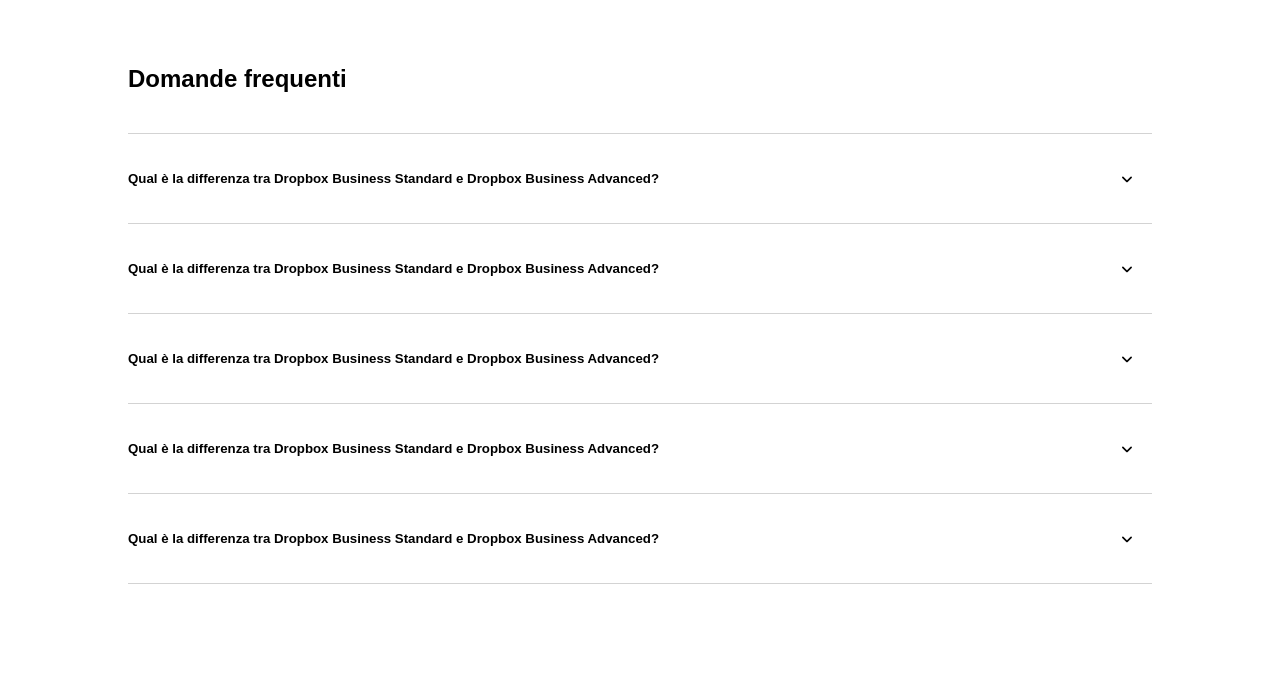
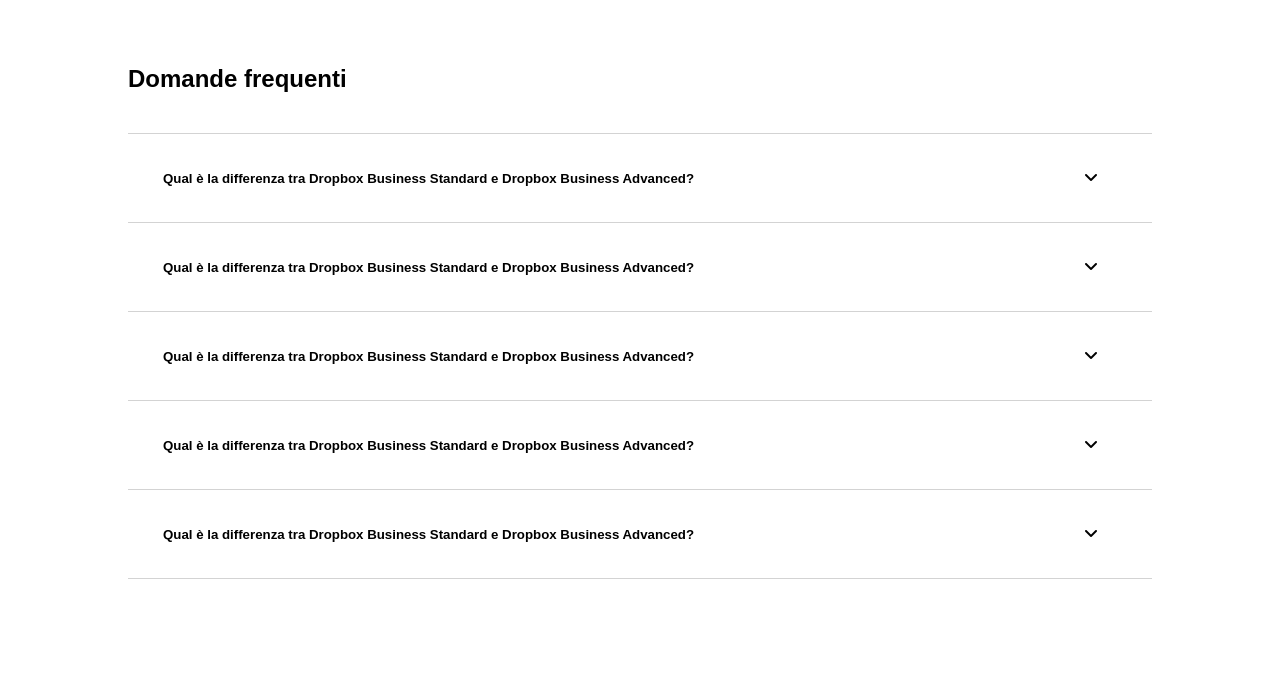
Before and after one commit to stefanocravotta/htmlcss-dropbox, a plain HTML site: page index.html in a window 1280 px wide. Shown: the part 5180-5856 px from the top of the page. Drawn offline with Linux system fonts and the light colour scheme.

Commit message:
faq-fine

```diff
--- a/assets/css/style.css
+++ b/assets/css/style.css
@@ -260,6 +260,10 @@ border-bottom: 2px solid black;
 /* LOGO */
 
 
+.box-logo{
+  height: 50vh;
+}
+
 .logo-img{
   position: relative;
   height: 50%;
@@ -323,7 +327,7 @@ border-bottom: 2px solid black;
 
 .faq .question{
   border-bottom: 1px solid lightgrey;
-
+  padding: 35px;
 }
 
 .faq h3{
@@ -332,13 +336,13 @@ border-bottom: 2px solid black;
 }
 
 .faq h5{
-  line-height: 90px;
-
+  display: inline-block;
+  max-width: 70%;
 }
 
 
 .faq .angle{
-  line-height: 90px;
+  /* line-height: 90px; */
   margin-right: 20px;
 }
 
@@ -352,6 +356,17 @@ border-bottom: 2px solid black;
 .question:hover .fa-angle-up{
   display: inline-block;
 }
+
+.scomparsa{
+  display: none;
+  color: rgba(182, 182, 182, 0.9);
+  padding-top: 35px;
+}
+
+.question:hover .scomparsa{
+display: block;
+}
+
 
 /* /FAQ */
 
--- a/assets/css/utils.css
+++ b/assets/css/utils.css
@@ -133,6 +133,16 @@ max-width: 1300px;
 }
 
 
+.w30vw{
+  width: 30vw;
+}
+.w40vw{
+  width: 39vw;
+}
+
+.w25vw{
+  width: 15vw;
+}
 
 /* GENERAL */
 
--- a/index.html
+++ b/index.html
@@ -300,7 +300,7 @@
 
     <section>
 
-      <div class="box-logo h400 clearfix">
+      <div class="box-logo clearfix">
         <!-- FARE ANCORA HOVER SULLE IMG -->
 
         <!-- LEFT -->
@@ -406,39 +406,39 @@
 
         <h3>Domande frequenti</h3>
 
-        <div class="question h90 clearfix">
-          <h5>Qual è la differenza tra Dropbox Business Standard e Dropbox Business Advanced?
+        <div class="question clearfix">
+          <h5>Qual è la differenza tra Dropbox Business Standard e Dropbox Business Advanced? <span class="scomparsa">Qual è la differenza tra Dropbox Business Standard e Dropbox Business Advanced?Qual è la differenza tra Dropbox Business Standard e Dropbox Business Advanced?Qual è la differenza tra Dropbox Business Standard e Dropbox Business Advanced?</span>
+          </h5>
           <i class="angle fa-solid fa-angle-down float-right"></i>
           <i class="angle fa-solid fa-angle-up float-right"></i>
-           </h5>
         </div>
 
-        <div class="question h90 clearfix">
-          <h5>Qual è la differenza tra Dropbox Business Standard e Dropbox Business Advanced?
+        <div class="question clearfix">
+          <h5>Qual è la differenza tra Dropbox Business Standard e Dropbox Business Advanced? <span class="scomparsa">Qual è la differenza tra Dropbox Business Standard e Dropbox Business Advanced?Qual è la differenza tra Dropbox Business Standard e Dropbox Business Advanced?Qual è la differenza tra Dropbox Business Standard e Dropbox Business Advanced?</span>
+          </h5>
           <i class="angle fa-solid fa-angle-down float-right"></i>
           <i class="angle fa-solid fa-angle-up float-right"></i>
-          </h5>
         </div>
 
-        <div class="question h90 clearfix">
-          <h5>Qual è la differenza tra Dropbox Business Standard e Dropbox Business Advanced?
+        <div class="question clearfix">
+          <h5>Qual è la differenza tra Dropbox Business Standard e Dropbox Business Advanced? <span class="scomparsa">Qual è la differenza tra Dropbox Business Standard e Dropbox Business Advanced?Qual è la differenza tra Dropbox Business Standard e Dropbox Business Advanced?Qual è la differenza tra Dropbox Business Standard e Dropbox Business Advanced?</span>
+          </h5>
           <i class="angle fa-solid fa-angle-down float-right"></i>
           <i class="angle fa-solid fa-angle-up float-right"></i>
-          </h5>
         </div>
 
-        <div class="question h90 clearfix">
-          <h5>Qual è la differenza tra Dropbox Business Standard e Dropbox Business Advanced?
+        <div class="question clearfix">
+          <h5>Qual è la differenza tra Dropbox Business Standard e Dropbox Business Advanced? <span class="scomparsa">Qual è la differenza tra Dropbox Business Standard e Dropbox Business Advanced?Qual è la differenza tra Dropbox Business Standard e Dropbox Business Advanced?Qual è la differenza tra Dropbox Business Standard e Dropbox Business Advanced?</span>
+          </h5>
           <i class="angle fa-solid fa-angle-down float-right"></i>
           <i class="angle fa-solid fa-angle-up float-right"></i>
-          </h5>
         </div>
 
-        <div class="question h90 clearfix">
-          <h5>Qual è la differenza tra Dropbox Business Standard e Dropbox Business Advanced?
+        <div class="question clearfix">
+          <h5>Qual è la differenza tra Dropbox Business Standard e Dropbox Business Advanced? <span class="scomparsa">Qual è la differenza tra Dropbox Business Standard e Dropbox Business Advanced?Qual è la differenza tra Dropbox Business Standard e Dropbox Business Advanced?Qual è la differenza tra Dropbox Business Standard e Dropbox Business Advanced?</span>
+          </h5>
           <i class="angle fa-solid fa-angle-down float-right"></i>
           <i class="angle fa-solid fa-angle-up float-right"></i>
-          </h5>
         </div>
 
       </div>
```
Lines whose indentation alone changed are shown as unchanged.
